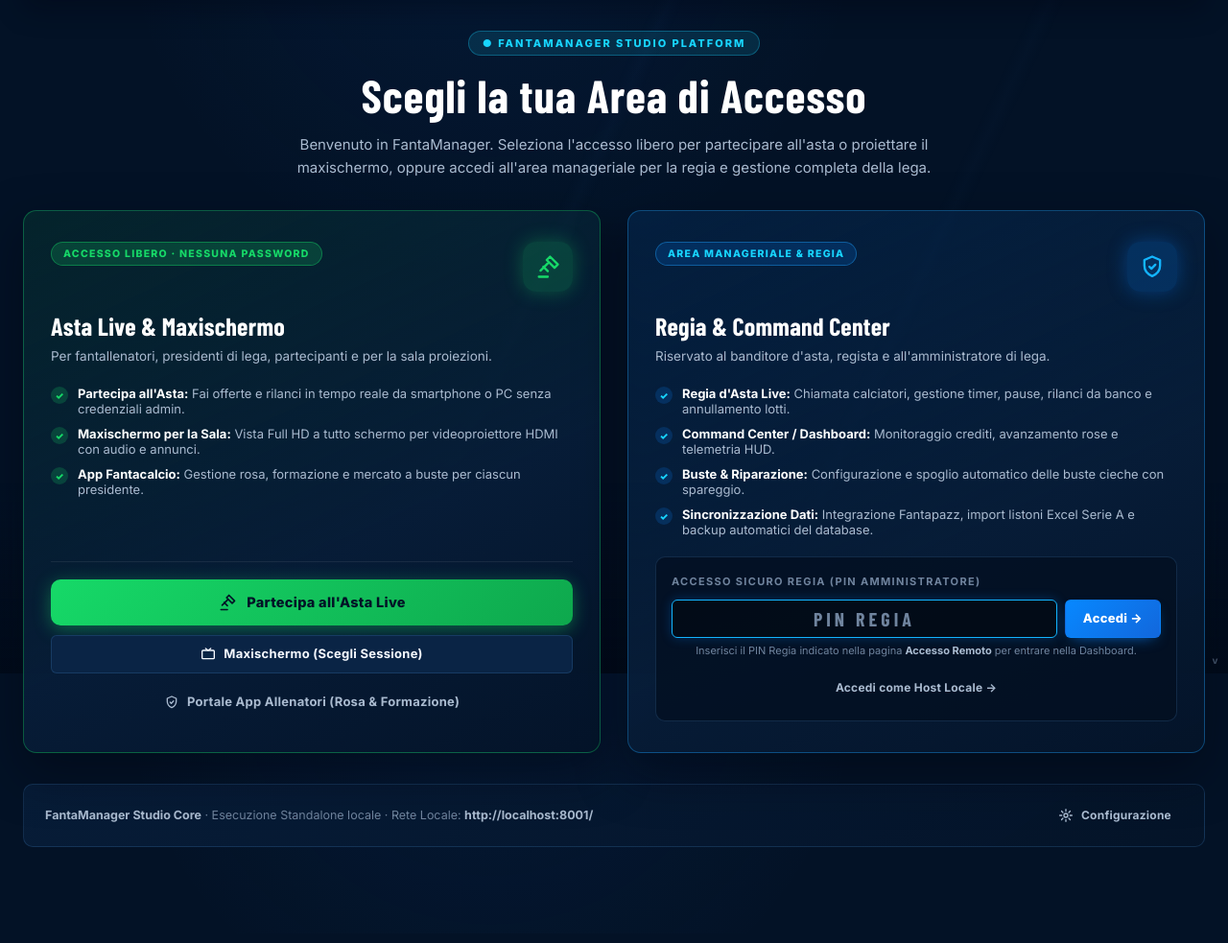
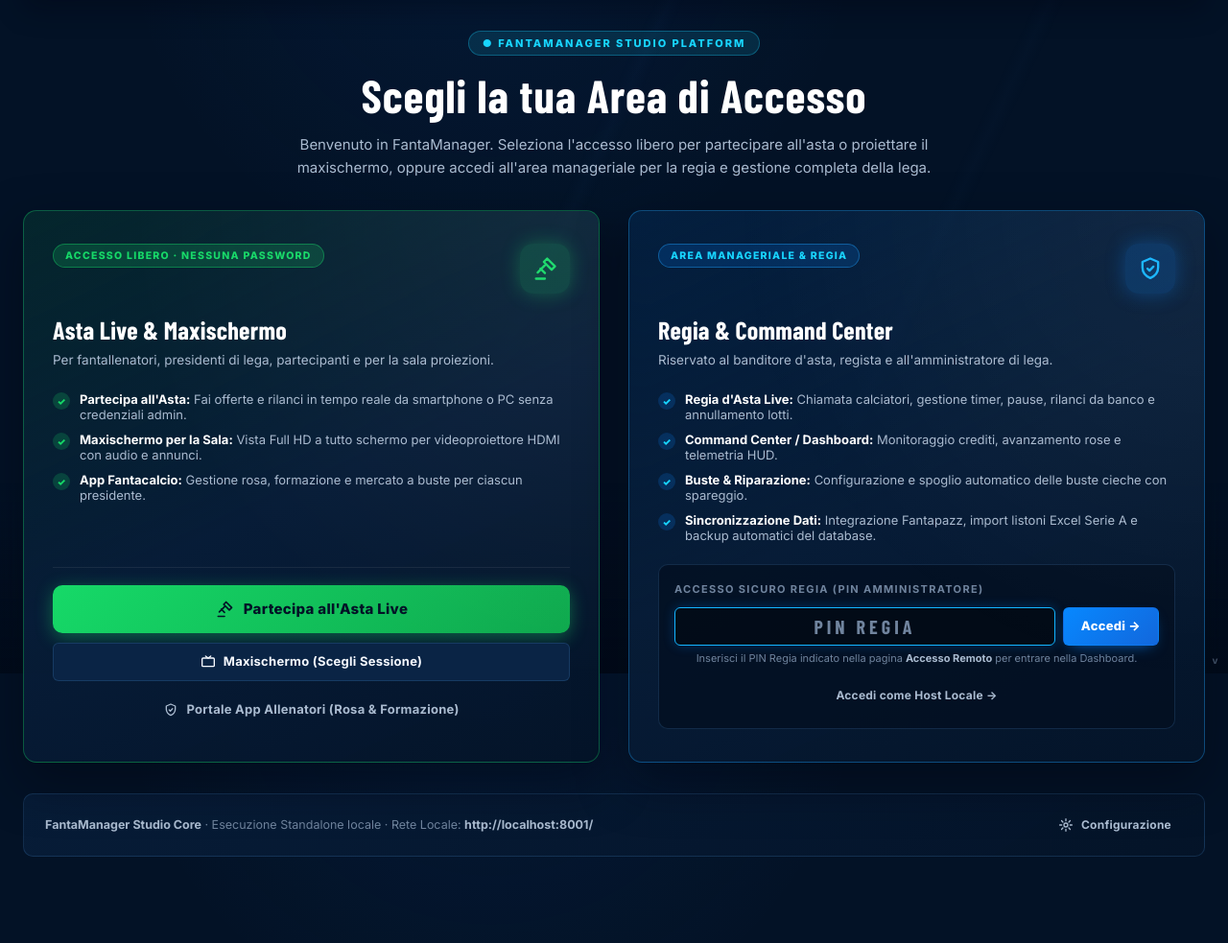
Before and after one commit to brividich/fantamanager, a Django app: template auctions/templates/auctions/home_portal.html in a window 1280 px wide. Shown: the part 98-1081 px from the top of the page at 96% size. Before the commit the page ends 981 px from the top, so only its background shows below. Run offline with Django 4.2, Linux system fonts and the light colour scheme; the template is opened without the code that fills it, so the values that code supplies are empty; some web fonts are replaced.

Commit message:
style(portal): miglioramento estetico card e transizioni hover

```diff
--- a/auctions/templates/auctions/home_portal.html
+++ b/auctions/templates/auctions/home_portal.html
@@ -209,39 +209,48 @@
     /* The Split Doors (Cards Grid) */
     .hp-doors-grid {
         display: grid;
-        grid-template-columns: repeat(auto-fit, minmax(340px, 1fr));
-        gap: 28px;
+        grid-template-columns: repeat(auto-fit, minmax(360px, 1fr));
+        gap: 30px;
     }
     .hp-door-card {
         position: relative;
         background: var(--fm-card);
         border: 1px solid var(--fm-border);
         border-radius: var(--fm-radius-lg);
-        padding: 32px 28px;
+        padding: 34px 30px;
         display: flex;
         flex-direction: column;
-        gap: 20px;
+        gap: 22px;
         box-shadow: 0 20px 50px rgba(0,6,18,.5);
-        transition: transform .18s, border-color .18s, box-shadow .18s;
+        transition: transform .22s cubic-bezier(.2, .8, .4, 1), border-color .22s ease, box-shadow .22s ease;
         overflow: hidden;
     }
+    .hp-door-card::before {
+        content: "";
+        position: absolute;
+        inset: 0;
+        pointer-events: none;
+        background: radial-gradient(circle at top right, rgba(255,255,255,.05), transparent 60%);
+        border-radius: inherit;
+    }
     .hp-door-card:hover {
-        transform: translateY(-4px);
-        box-shadow: 0 24px 60px rgba(0,6,18,.65);
+        transform: translateY(-6px);
     }
     .hp-door-free {
         border-color: rgba(22,217,104,.35);
-        background: linear-gradient(155deg, rgba(22,217,104,.09) 0%, rgba(7,29,56,.96) 60%, rgba(4,20,41,.98) 100%);
+        background: linear-gradient(155deg, rgba(22,217,104,.10) 0%, rgba(7,29,56,.97) 50%, rgba(4,20,41,.99) 100%);
     }
     .hp-door-free:hover {
-        border-color: rgba(22,217,104,.6);
+        border-color: rgba(22,217,104,.7);
+        box-shadow: 0 28px 65px rgba(22,217,104,.15), 0 20px 45px rgba(0,6,18,.6);
     }
     .hp-door-admin {
         border-color: rgba(30,165,255,.35);
-        background: linear-gradient(155deg, rgba(8,124,240,.12) 0%, rgba(7,29,56,.96) 60%, rgba(4,20,41,.98) 100%);
+        background: linear-gradient(155deg, rgba(8,124,240,.12) 0%, rgba(7,29,56,.97) 50%, rgba(4,20,41,.99) 100%);
     }
     .hp-door-admin:hover {
-        border-color: rgba(30,165,255,.6);
+        border-color: rgba(30,165,255,.7);
+        box-shadow: 0 28px 65px rgba(8,124,240,.18), 0 20px 45px rgba(0,6,18,.6);
     }
 
     .hp-door-head {
@@ -350,8 +359,8 @@
         border-top: 1px solid rgba(255,255,255,.07);
     }
     .hp-btn-large {
-        padding: 14px 20px;
-        font-size: 14.5px;
+        padding: 15px 22px;
+        font-size: 15px;
         font-weight: 800;
         letter-spacing: .02em;
         justify-content: center;
@@ -360,6 +369,13 @@
         align-items: center;
         gap: 10px;
         text-decoration: none;
+        transition: transform .15s ease, box-shadow .15s ease, filter .15s ease;
+    }
+    .hp-btn-large:hover {
+        transform: translateY(-2px);
+    }
+    .hp-btn-large:active {
+        transform: translateY(0);
     }
     .hp-btn-emerald {
         background: linear-gradient(135deg, #16d968, #0ea84d);
```
